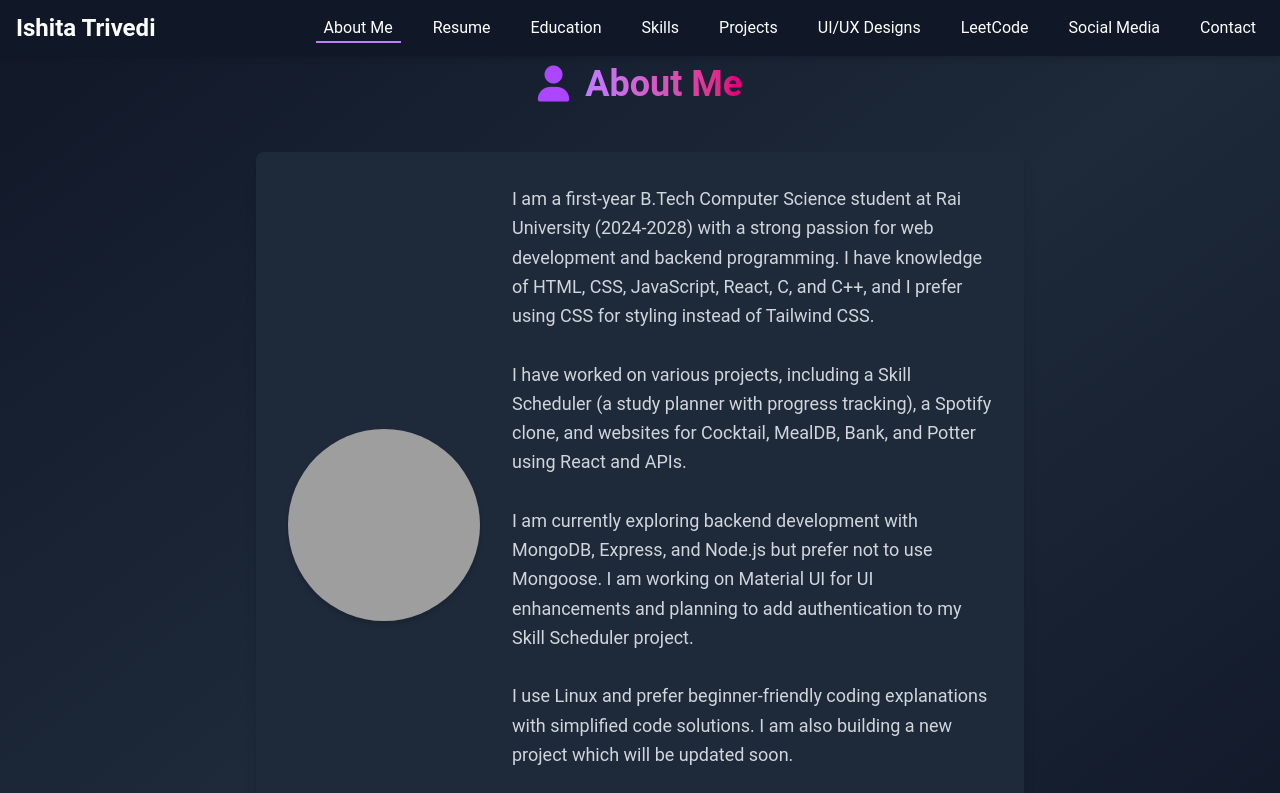
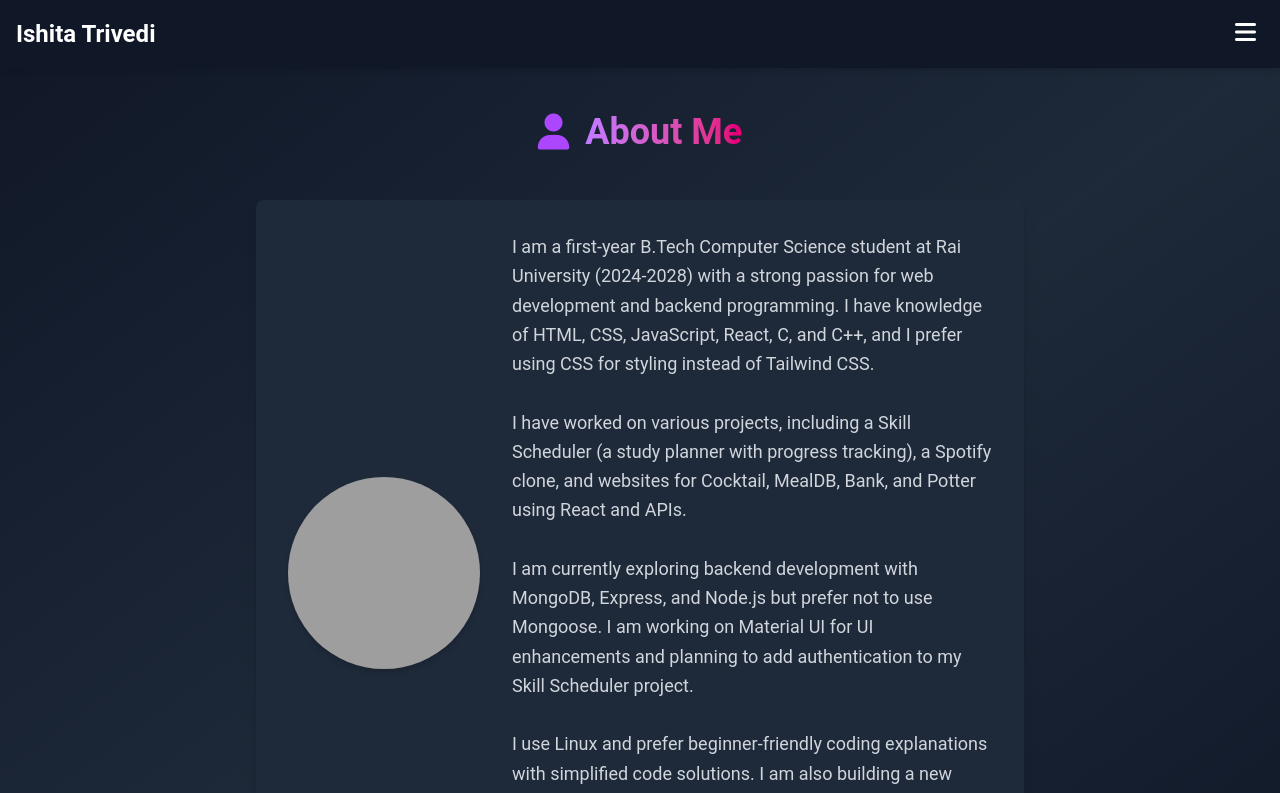
Before and after one commit to ishitatrivedi-dell/portfolio, a React (Vite) app: page / in a window 1280 px wide. Shown: the top 793 px of the page. Built offline with nearby package versions, Linux system fonts and the light colour scheme; grey boxes are pictures that could not be loaded.

Commit message:
updates the code with toggle navbar in every device

```diff
--- a/index.html
+++ b/index.html
@@ -8,7 +8,7 @@
     <link href="/src/styles.css" rel="stylesheet">
   </head>
   <body>
-    <div id="root"></div>
+    <div id="root" style="margin-top: 3em;"></div>
     <script type="module" src="/src/main.jsx"></script>
   </body>
 </html>
--- a/src/components/Navbar.jsx
+++ b/src/components/Navbar.jsx
@@ -35,14 +35,14 @@ const Navbar = () => {
           {/* Hamburger Menu Button */}
           <button
             onClick={toggleMenu}
-            className="block md:hidden text-white focus:outline-none focus:ring-2 focus:ring-purple-400 rounded p-2"
+            className="block tablet:hidden text-white focus:outline-none focus:ring-2 focus:ring-purple-400 rounded p-2"
             aria-label="Toggle navigation menu"
           >
             <i className={`fas ${isOpen ? 'fa-times' : 'fa-bars'} text-2xl`}></i>
           </button>
 
-          {/* Desktop Menu */}
-          <ul className="hidden md:flex md:items-center md:space-x-6">
+          {/* Desktop/Tablet Menu */}
+          <ul className="hidden tablet:flex tablet:items-center tablet:space-x-6">
             {navItems.map((item) => (
               <li key={item.name}>
                 <NavLink
@@ -64,7 +64,7 @@ const Navbar = () => {
         <div
           className={`${
             isOpen ? 'max-h-screen opacity-100' : 'max-h-0 opacity-0'
-          } md:hidden overflow-hidden transition-all duration-300 ease-in-out bg-gray-800`}
+          } tablet:hidden overflow-hidden transition-all duration-300 ease-in-out bg-gray-800`}
         >
           <ul className="flex flex-col items-center space-y-4 py-4">
             {navItems.map((item) => (
--- /dev/null
+++ b/tailwind.config.js
@@ -0,0 +1,17 @@
+/** @type {import('tailwindcss').Config} */
+module.exports = {
+    content: [
+      './src/**/*.{js,jsx,ts,tsx}', // Adjust this path based on your project structure
+    ],
+    theme: {
+      screens: {
+        'sm': '640px',
+        'md': '768px',
+        'tablet': '1024px', // Custom tablet breakpoint
+        'lg': '1280px',
+        'xl': '1536px',
+      },
+      extend: {},
+    },
+    plugins: [],
+  };
```
